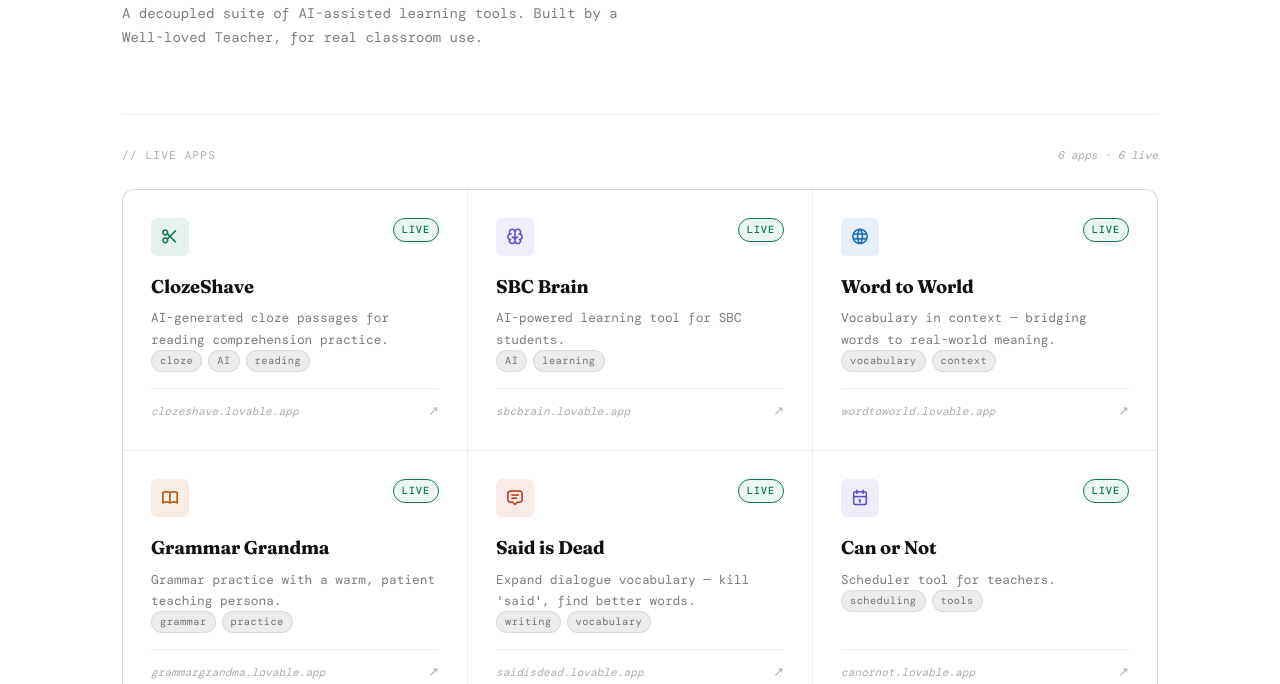
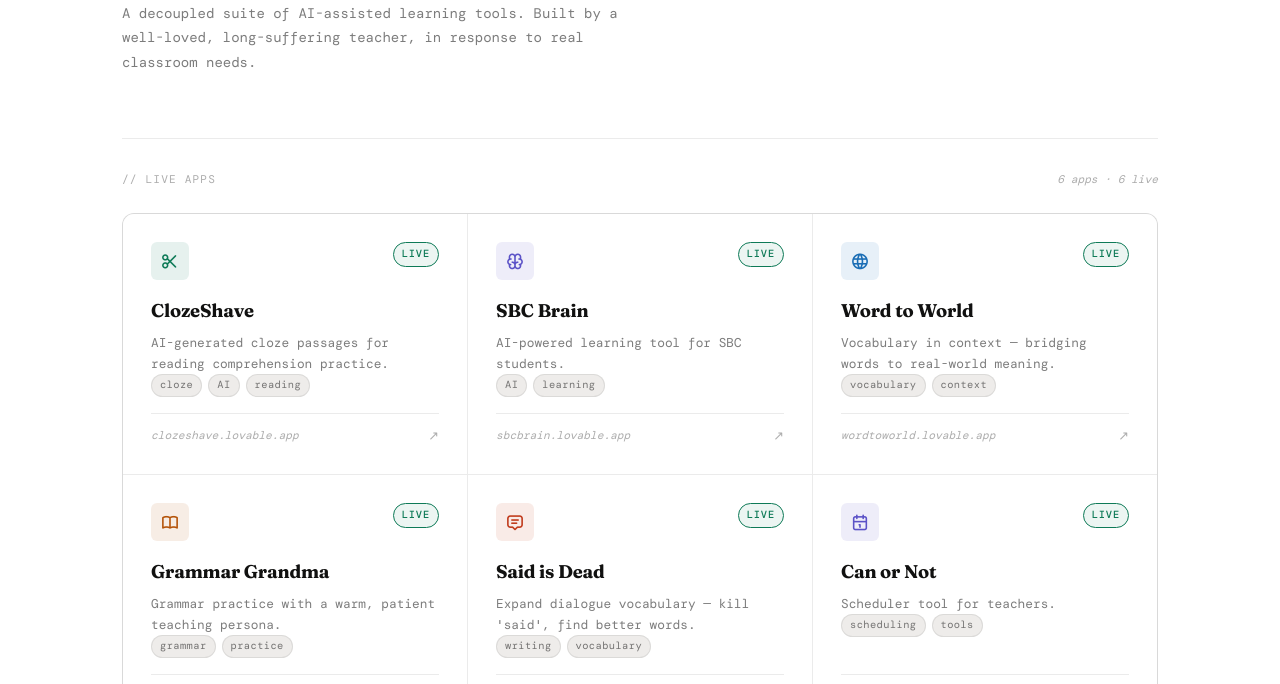
Before and after one commit to die2self777/urgentdesign-hub, a plain HTML site: page index.html in a window 1280 px wide. Shown: the part 416-1100 px from the top of the page. Drawn offline with nearby package versions, Linux system fonts and the light colour scheme; a web font is replaced by a local one.

Commit message:
Update index.html

```diff
--- a/index.html
+++ b/index.html
@@ -165,7 +165,7 @@
       Tools built for<br>
       <em>language learners</em>
     </h1>
-    <p class="hero-sub">A decoupled suite of AI-assisted learning tools. Built by a Well-loved Teacher, for real classroom use.</p>
+    <p class="hero-sub">A decoupled suite of AI-assisted learning tools. Built by a well-loved, long-suffering teacher, in response to real classroom needs.</p>
   </section>
 
   <div class="section-header">
```
